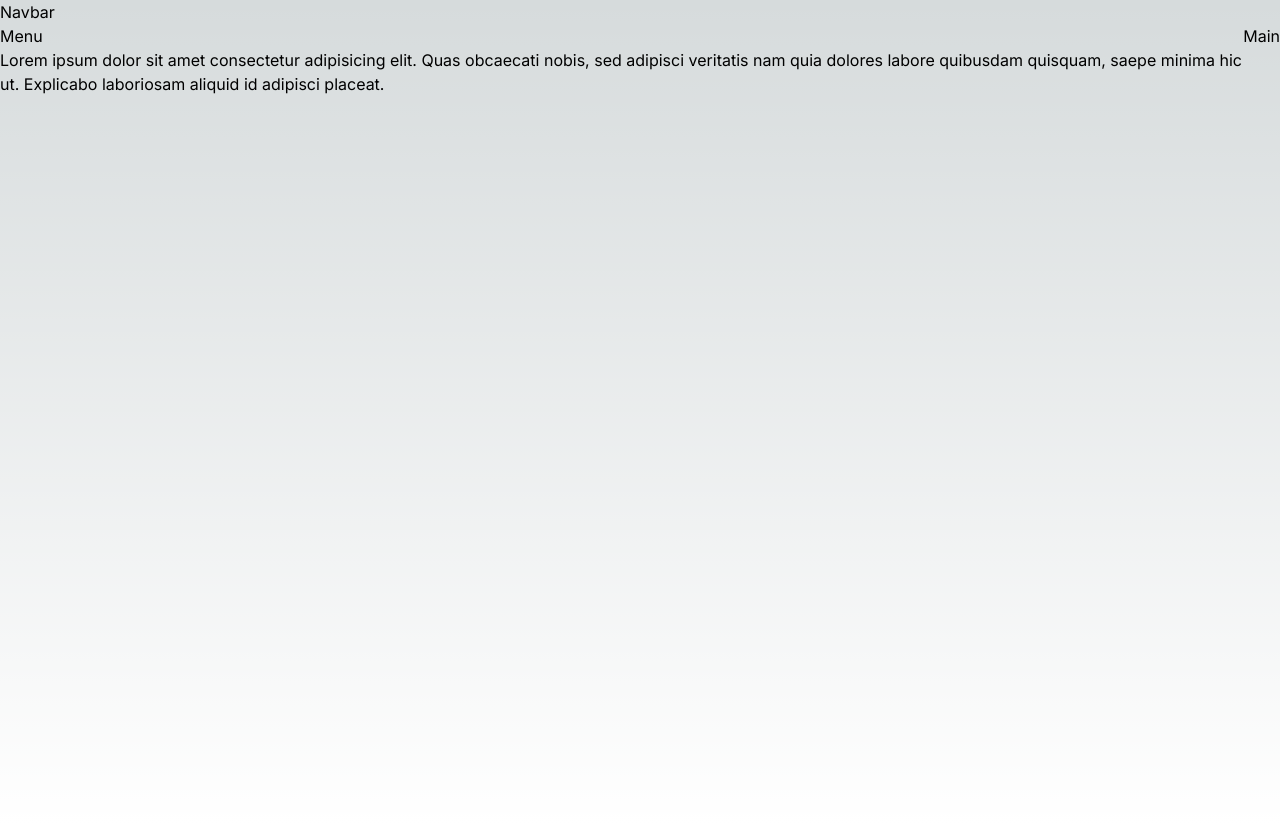
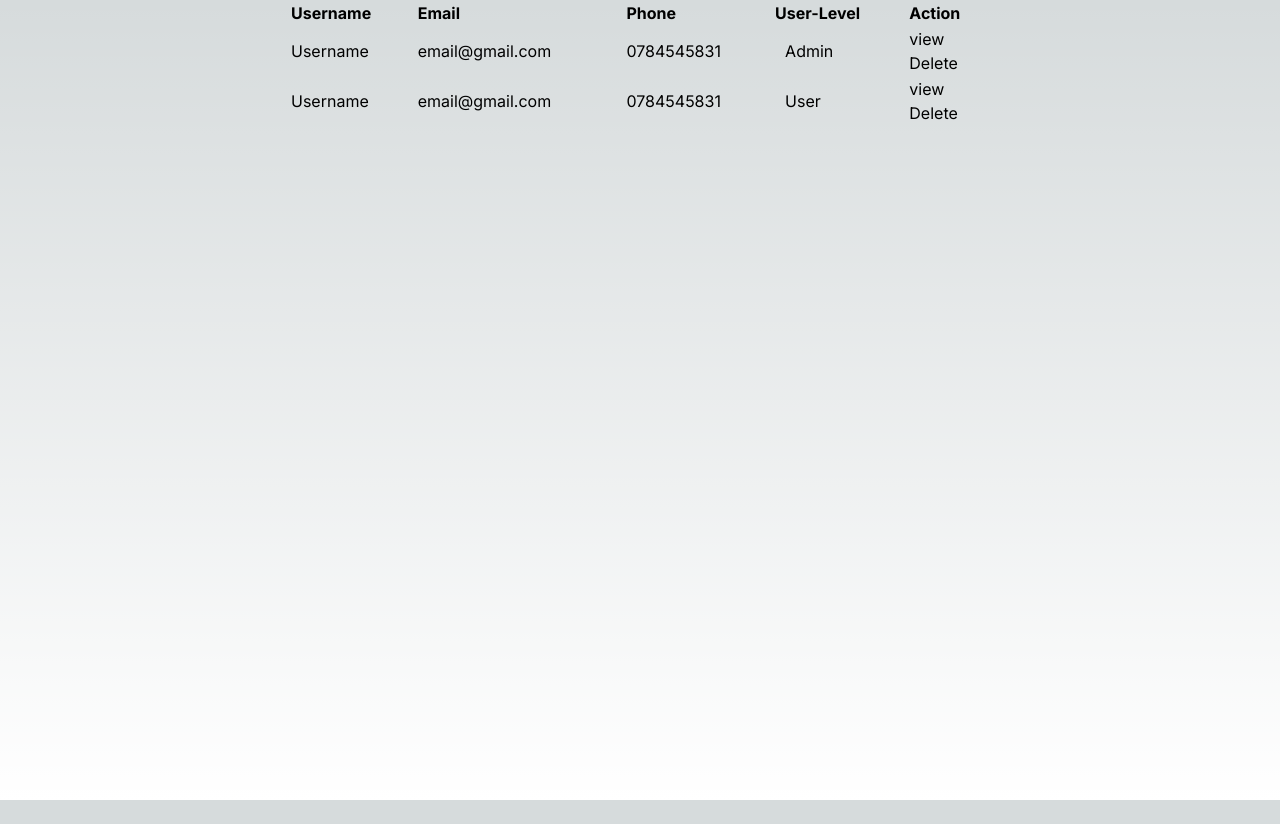
Before and after one commit to Racine14Creator/portfolio, a Next.js app: page / in a window 1280 px wide. After the commit the page ends 800 px from the top, so only its background shows below. Built offline with nearby package versions, Linux system fonts and the light colour scheme.

Commit message:
add: init

```diff
--- /dev/null
+++ b/app/components/Home/HomePage.jsx
@@ -0,0 +1,55 @@
+import Link from "next/link"
+
+const HomePage = () => {
+    return (
+        <>
+            <div className="container">
+                <table className="table">
+                    <thead>
+                        <tr>
+                            <th>Username</th>
+                            <th>Email</th>
+                            <th>Phone</th>
+                            <th>User-Level</th>
+                            <th>Action</th>
+                        </tr>
+                    </thead>
+                    <tbody>
+                        <tr>
+                            <td>Username</td>
+                            <td>email@gmail.com</td>
+                            <td>0784545831</td>
+                            <td>
+                                <span className="admin-User">Admin</span>
+                            </td>
+                            <td>
+                                <Link href={`/edit/1`}>view</Link>
+                                <form action={``}>
+                                    <input type="hidden" name="id" value={``} />
+                                    <button type="button">Delete</button>
+                                </form>
+                            </td>
+                        </tr>
+                        <tr>
+                            <td>Username</td>
+                            <td>email@gmail.com</td>
+                            <td>0784545831</td>
+                            <td>
+                                <span className="user-User">User</span>
+                            </td>
+                            <td>
+                                <Link href={`/edit/1`}>view</Link>
+                                <form action={``}>
+                                    <input type="hidden" name="id" value={``} />
+                                    <button type="button">Delete</button>
+                                </form>
+                            </td>
+                        </tr>
+                    </tbody>
+                </table>
+            </div>
+        </>
+    )
+}
+
+export default HomePage
--- a/app/globals.css
+++ b/app/globals.css
@@ -22,3 +22,14 @@ body {
       transparent,
       rgb(var(--background-end-rgb))) rgb(var(--background-start-rgb));
 }
+
+.table {
+  width: 100%;
+  text-align: left;
+}
+
+.user-User,
+.admin-User {
+  padding: 5px 10px;
+  cursor: pointer;
+}
--- a/app/layout.js
+++ b/app/layout.js
@@ -13,8 +13,9 @@ export default function RootLayout({ children }) {
   return (
     <html lang="en">
       <body className={inter.className}>
-        <Navbar />
-        {children}
+        <div className='container max-w-[700px] m-auto'>
+          {children}
+        </div>
       </body>
     </html>
   )
--- a/app/page.js
+++ b/app/page.js
@@ -1,10 +1,10 @@
-import Dashboard from "./dashboard/page";
+import HomePage from "./components/Home/HomePage";
 
 export default function Home() {
   return (
     <>
       <div className={`h-screen w-full`}>
-        <Dashboard />
+        <HomePage />
       </div>
     </>
   )
```
